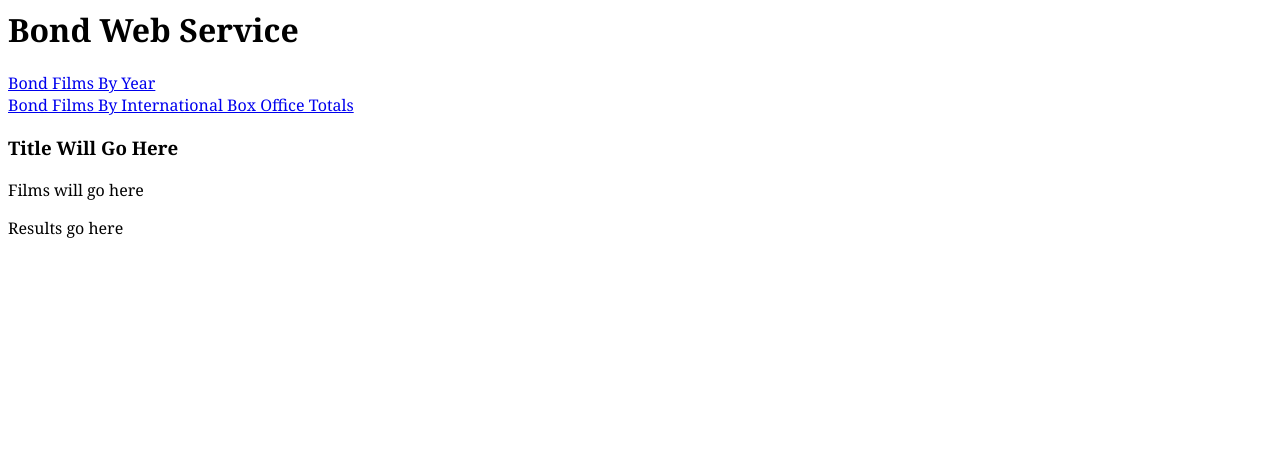
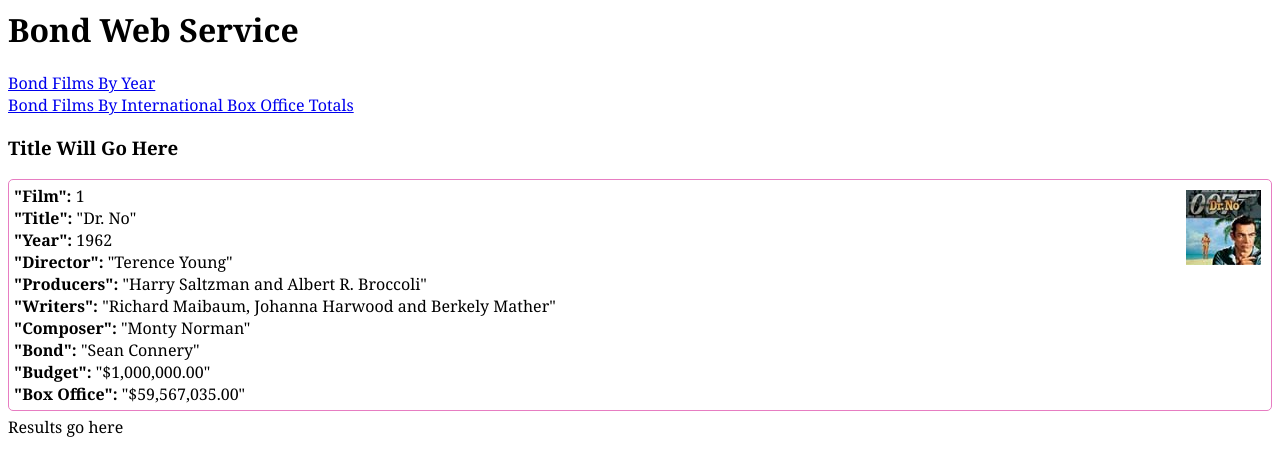
Before and after one commit to mahi-sd27/album_web_service, a PHP site: page / in a window 1280 px wide. Shown: the top 476 px of the page. Run offline with PHP 8.4, Linux system fonts and the light colour scheme.

Commit message:
Updates changes

```diff
--- a/index.php
+++ b/index.php
@@ -2,7 +2,21 @@
 <head>
 <title>Bond Web Service Demo</title>
 <style>
-body {font-family:georgia;}
+	body {font-family:georgia;}
+	.film{
+		border:1px solid #E77DC2;
+		border-radius: 5px;
+		padding: 5px;
+		margin-bottom:5px;
+		position:relative;
+	}
+
+	.pic{
+		position:absolute;
+		right:10px;
+		top:10px;
+	}
+
 </style>
 <script src="https://code.jquery.com/jquery-latest.js" type="text/javascript"></script>
 
@@ -52,7 +66,19 @@ function bondJSON(data){
 		<a href="box" class="category">Bond Films By International Box Office Totals</a>
 		<h3 id="filmtitle">Title Will Go Here</h3>
 		<div id="films">
-			<p>Films will go here</p>
+			<div class="film">
+			<b>"Film": </b> 1<br />
+            <b>"Title": </b>"Dr. No"<br />
+            <b>"Year": </b>1962<br />
+			<b>"Director": </b>"Terence Young"<br />
+			<b>"Producers": </b>"Harry Saltzman and Albert R. Broccoli"<br />
+			<b>"Writers": </b>"Richard Maibaum, Johanna Harwood and Berkely Mather"<br />
+            <b>"Composer": </b>"Monty Norman"<br />
+            <b>"Bond": </b>"Sean Connery"<br />
+            <b>"Budget": </b>"$1,000,000.00"<br />
+            <b>"Box Office": </b>"$59,567,035.00"<br />
+			<div class="pic"><img src="thumbnails/dr-no.jpg"</div>
+			</div>
 		</div>
 		<div id="output">Results go here</div>
 	</body>
```
